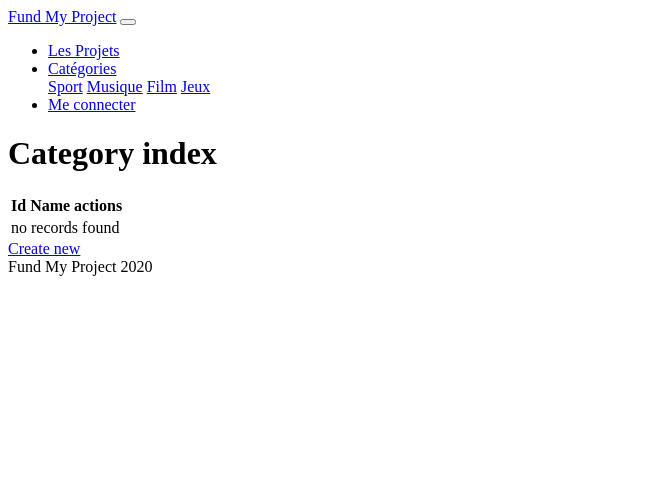
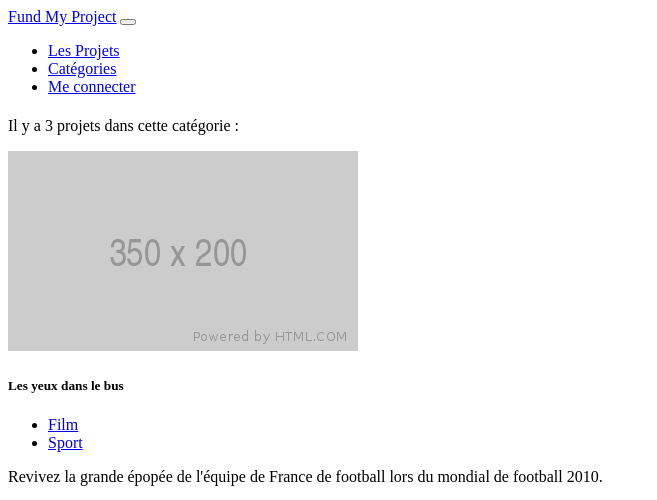
Before and after one commit to Liiisey/fundmyproject, a Symfony app: template templates/category/index.html.twig in a window 1280 px wide. Shown: the top 500 px of the page, without its empty margins (0-657 px from the left). Before the commit the page ends 276 px from the top, so only its background shows below. Run offline with Twig, Linux system fonts and the light colour scheme; the template is opened without the code that fills it, so the values that code supplies are empty; some libraries are stand-ins or nearby versions; grey boxes are pictures that could not be loaded.

Commit message:
Création de l'affichage dynamique (première partie)

```diff
--- a/src/Controller/ProjectController.php
+++ b/src/Controller/ProjectController.php
@@ -41,7 +41,7 @@ class ProjectController extends AbstractController
             $entityManager->persist($project);
             $entityManager->flush();
 
-            return $this->redirectToRoute('project_index');
+            return $this->redirectToRoute('homepage');
         }
 
         return $this->render('project/new.html.twig', [
--- a/src/DataFixtures/ProjectFixtures.php
+++ b/src/DataFixtures/ProjectFixtures.php
@@ -48,7 +48,7 @@ class ProjectFixtures extends Fixture implements DependentFixtureInterface
 
         $doosh = new Project();
         $doosh->setName("DOOSH");
-        $doosh->setImage("project4.png");
+        $doosh->setImage("project4.jpg");
         $doosh->setExcerpt("Venez m'accompagner dans mon projet de création musicale avec clip vidéo !");
         $doosh->setDescription("Lorem ipsum dolor sit amet, consectetur adipisicing elit. A accusantium amet at aut blanditiis corporis culpa deleniti dignissimos eos ex facilis inventore iusto laudantium odit, quibusdam rerum, sapiente sequi temporibus.");
         $doosh->setGoal(5500.00);
--- a/templates/base.html.twig
+++ b/templates/base.html.twig
@@ -12,22 +12,19 @@
     <header class="page-header">
         <div class="navbar navbar-expand-lg fixed-top navbar-dark bg-dark">
             <div class="container">
-                <a href="index.html" class="navbar-brand">Fund My Project</a>
+                <a href="{{ path('homepage') }}" class="navbar-brand">Fund My Project</a>
                 <button class="navbar-toggler" type="button" data-toggle="collapse" data-target="#navbarResponsive" aria-controls="navbarResponsive" aria-expanded="false" aria-label="Toggle navigation">
                     <span class="navbar-toggler-icon"></span>
                 </button>
                 <div class="collapse navbar-collapse" id="navbarResponsive">
                     <ul class="navbar-nav">
                         <li class="nav-item">
-                            <a class="nav-link" href="projects.html">Les Projets</a>
+                            <a class="nav-link" href="{{ path('project_index') }}">Les Projets</a>
                         </li>
                         <li class="nav-item dropdown">
-                            <a class="nav-link dropdown-toggle" data-toggle="dropdown" href="#" id="download">Catégories <span class="caret"></span></a>
+                            <a class="nav-link dropdown-toggle" data-toggle="dropdown" href="{{ path('category_index') }}" id="download">Catégories <span class="caret"></span></a>
                             <div class="dropdown-menu" aria-labelledby="download">
-                                <a class="dropdown-item" href="category.html">Sport</a>
-                                <a class="dropdown-item" href="category.html">Musique</a>
-                                <a class="dropdown-item" href="category.html">Film</a>
-                                <a class="dropdown-item" href="category.html">Jeux</a>
+                                {{ render(controller('App\\Controller\\DefaultController::headerCategories')) }}
                             </div>
                         </li>
                         {% if app.user %}
--- a/templates/category/index.html.twig
+++ b/templates/category/index.html.twig
@@ -3,33 +3,64 @@
 {% block title %}Category index{% endblock %}
 
 {% block body %}
-    <h1>Category index</h1>
-
-    <table class="table">
-        <thead>
-            <tr>
-                <th>Id</th>
-                <th>Name</th>
-                <th>actions</th>
-            </tr>
-        </thead>
-        <tbody>
-        {% for category in categories %}
-            <tr>
-                <td>{{ category.id }}</td>
-                <td>{{ category.name }}</td>
-                <td>
-                    <a href="{{ path('category_show', {'id': category.id}) }}">show</a>
-                    <a href="{{ path('category_edit', {'id': category.id}) }}">edit</a>
-                </td>
-            </tr>
-        {% else %}
-            <tr>
-                <td colspan="3">no records found</td>
-            </tr>
-        {% endfor %}
-        </tbody>
-    </table>
+    <div class="container">
+        <h1>{{ category.name }}</h1>
+        <p>Il y a 3 projets dans cette catégorie :</p>
+        <div class="row">
+            {% for category in categories %}
+            <article class="col-4">
+                <div class="card">
+                    <img src="uploads/project1.jpg" class="card-img-top" alt="Good Girl">
+                    <div class="card-body">
+                        <h5 class="card-title">Good Girl</h5>
+                        <ul class="badges">
+                            <li><a href="{{ path('category_show', {'id': category.id}) }}" class="badge badge-pill badge-primary">Film</a></li>
+                        </ul>
+                        <p class="card-text">Ce film parle de ...</p>
+                        <a href="{{ asset('uploads/project1.jpg' ~project.image) }}" class="btn btn-primary">
+                            <i class="fa fa-eye"></i>
+                            Voir plus
+                        </a>
+                    </div>
+                </div>
+            </article>
+            {% endfor %}
+            <article class="col-4">
+                <div class="card">
+                    <img src="images/placeholder.png" class="card-img-top" alt="Les yeux dans le bus">
+                    <div class="card-body">
+                        <h5 class="card-title">Les yeux dans le bus</h5>
+                        <ul class="badges">
+                            <li><a href="{{ path('category_show', {'id': category.id}) }}" class="badge badge-pill badge-primary">Film</a></li>
+                            <li><a href="{{ path('category_show', {'id': category.id}) }}" class="badge badge-pill badge-primary">Sport</a></li>
+                        </ul>
+                        <p class="card-text">Revivez la grande épopée de l'équipe de France de football lors du mondial de football 2010.</p>
+                        <a href="project.html" class="btn btn-primary">
+                            <i class="fa fa-eye"></i>
+                            Voir plus
+                        </a>
+                    </div>
+                </div>
+            </article>
+            <article class="col-4">
+                <div class="card">
+                    <img src="uploads/project4.jpg" class="card-img-top" alt="DOOSH">
+                    <div class="card-body">
+                        <h5 class="card-title">DOOSH</h5>
+                        <ul class="badges">
+                            <li><a href="{{ path('category_show', {'id': category.id}) }}" class="badge badge-pill badge-primary">Musique</a></li>
+                            <li><a href="{{ path('category_show', {'id': category.id}) }}" class="badge badge-pill badge-primary">Film</a></li>
+                        </ul>
+                        <p class="card-text">Venez m'accompagner dans mon projet de création musicale avec clip vidéo !</p>
+                        <a href="project.html" class="btn btn-primary">
+                            <i class="fa fa-eye"></i>
+                            Voir plus
+                        </a>
+                    </div>
+                </div>
+            </article>
+        </div>
+    </div>
 
     <a href="{{ path('category_new') }}">Create new</a>
 {% endblock %}
--- a/templates/default/_categories.html.twig
+++ b/templates/default/_categories.html.twig
@@ -1,5 +1,5 @@
 <div class="categories">
-    {% for category in categories  %}
-        <a href="{{ category.index.html.twig }}"><i class="fa {{ category.name }}"></i></a>
-    {% endfor %}
+        {% for category in categories %}
+                <a class="dropdown-item" href="{{ path('category_show', {'id': category.id}) }}">{{ category.name }}</a>
+        {% endfor %}
 </div>
```
Also changed, not shown: src/Controller/DefaultController.php (+5 -19 lines), templates/default/index.html.twig (+9 -62 lines), templates/registration/register.html.twig (+15 -7 lines).
